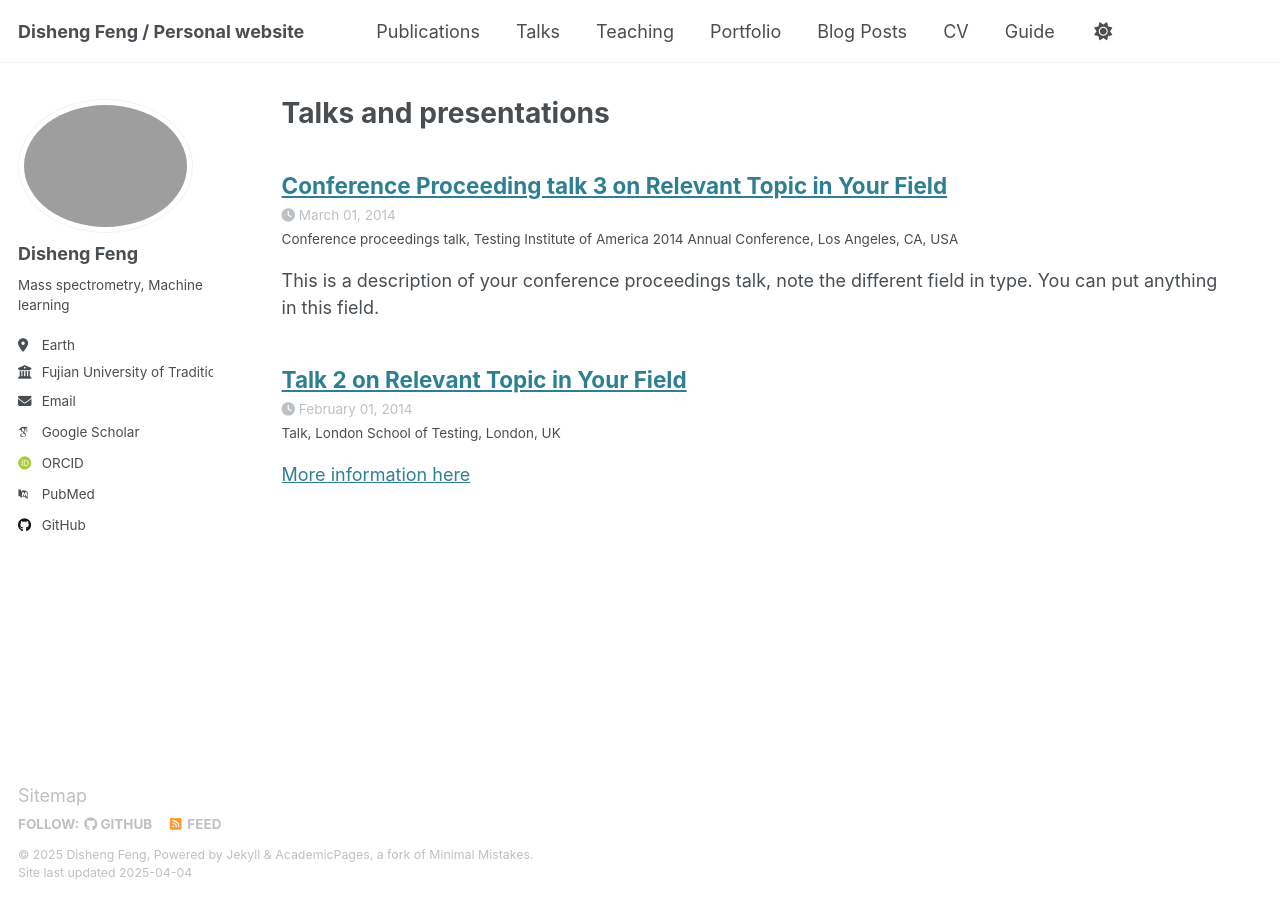
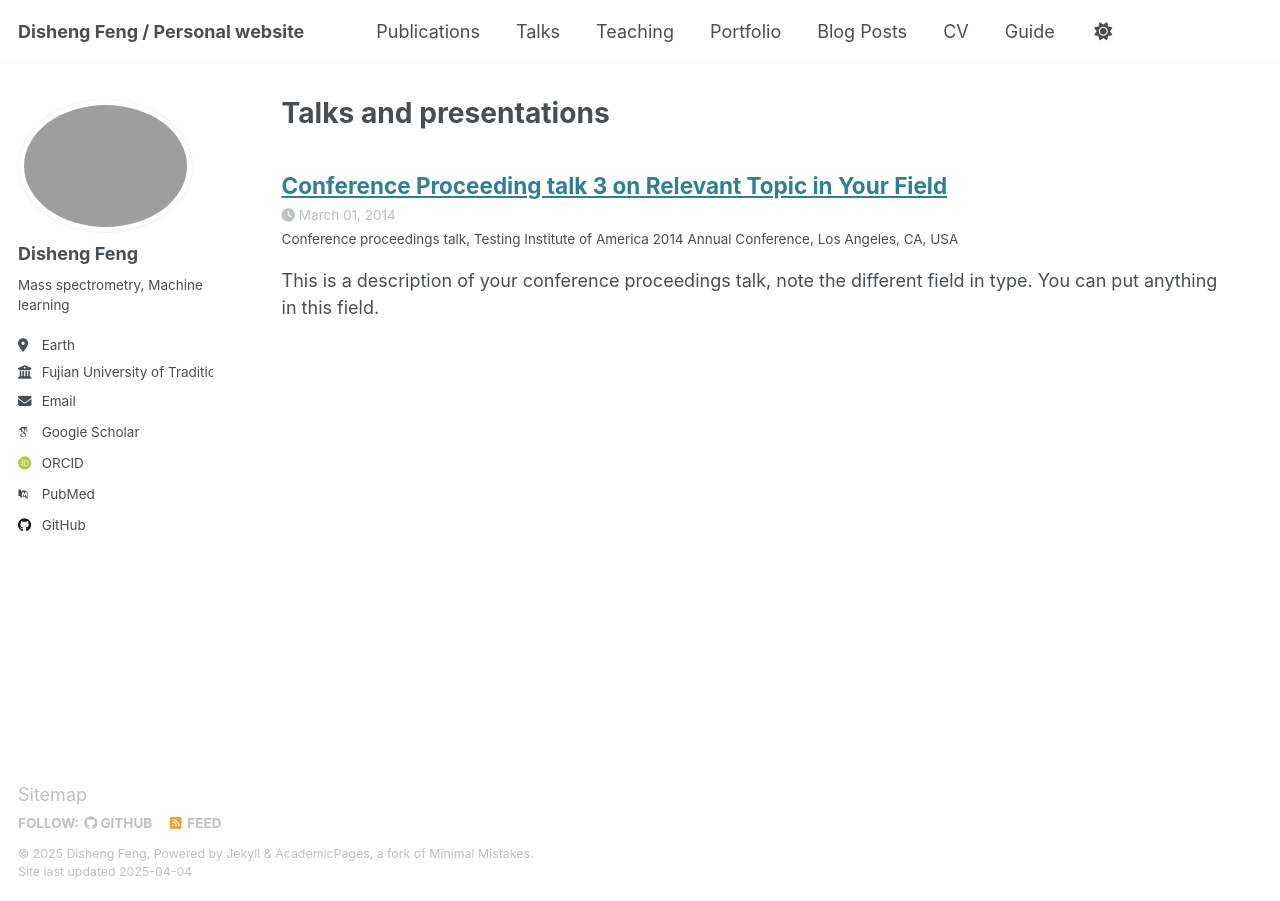
Before and after one commit to yuzhounaut/yuzhounaut.github.io, a Jekyll site: the page built from _pages/talks.html, in a window 1280 px wide. Built offline with Jekyll 4.4.1, drawn with Linux system fonts in a browser that asks for light colours; some web fonts are replaced; a file with an impossible date is left out.

Commit message:
Update 2014-02-01-talk-2.md

```diff
--- a/_talks/2014-02-01-talk-2.md
+++ b/_talks/2014-02-01-talk-2.md
@@ -1,11 +1,11 @@
 ---
-title: "Talk 2 on Relevant Topic in Your Field"
+title: "to be filled"
 collection: talks
 type: "Talk"
 permalink: /talks/2014-02-01-talk-2
-venue: "London School of Testing"
-date: 2014-02-01
-location: "London, UK"
+venue: "to be filled"
+date: to be filled
+location: "to be filled"
 ---
 
 [More information here](http://example2.com)
```
